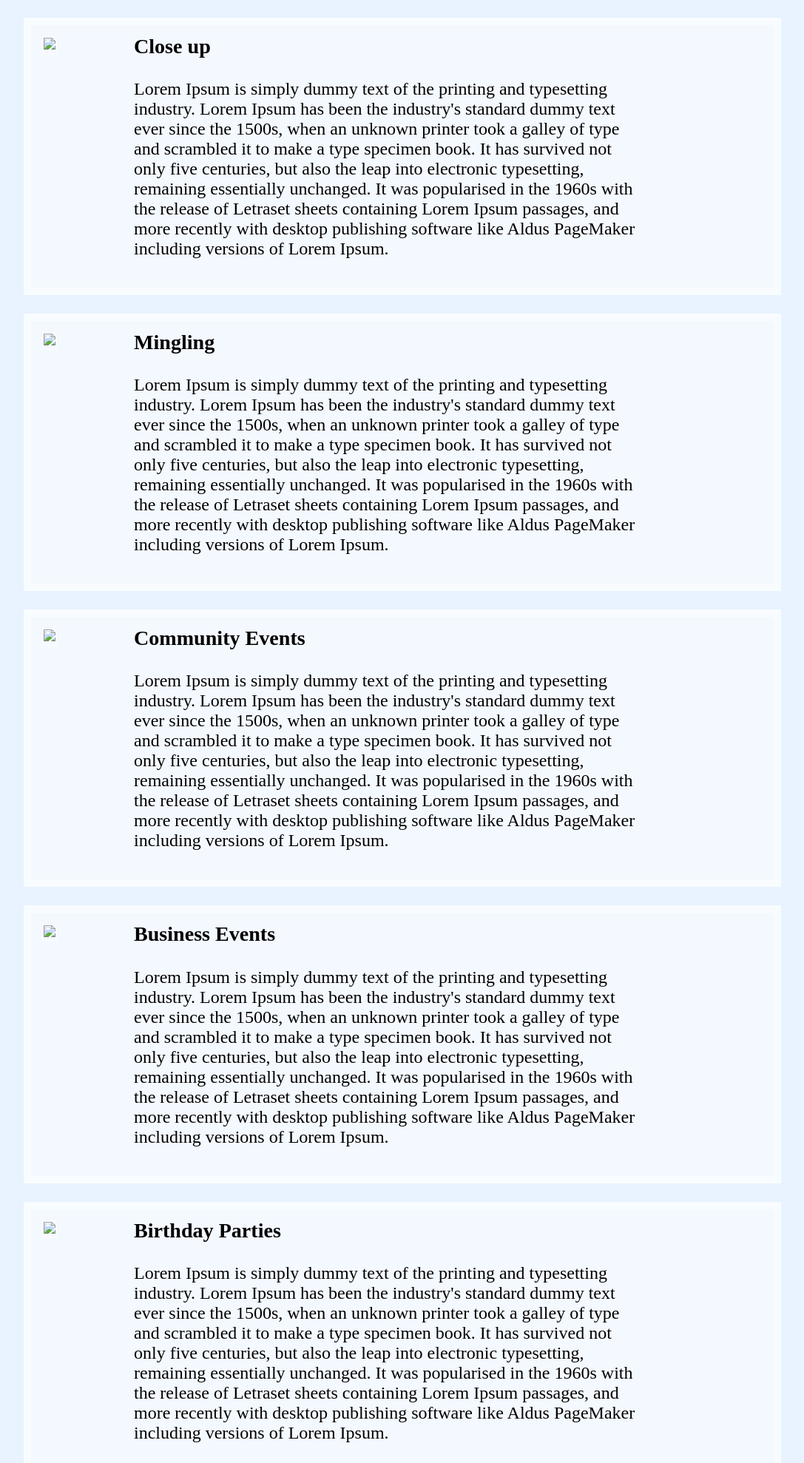
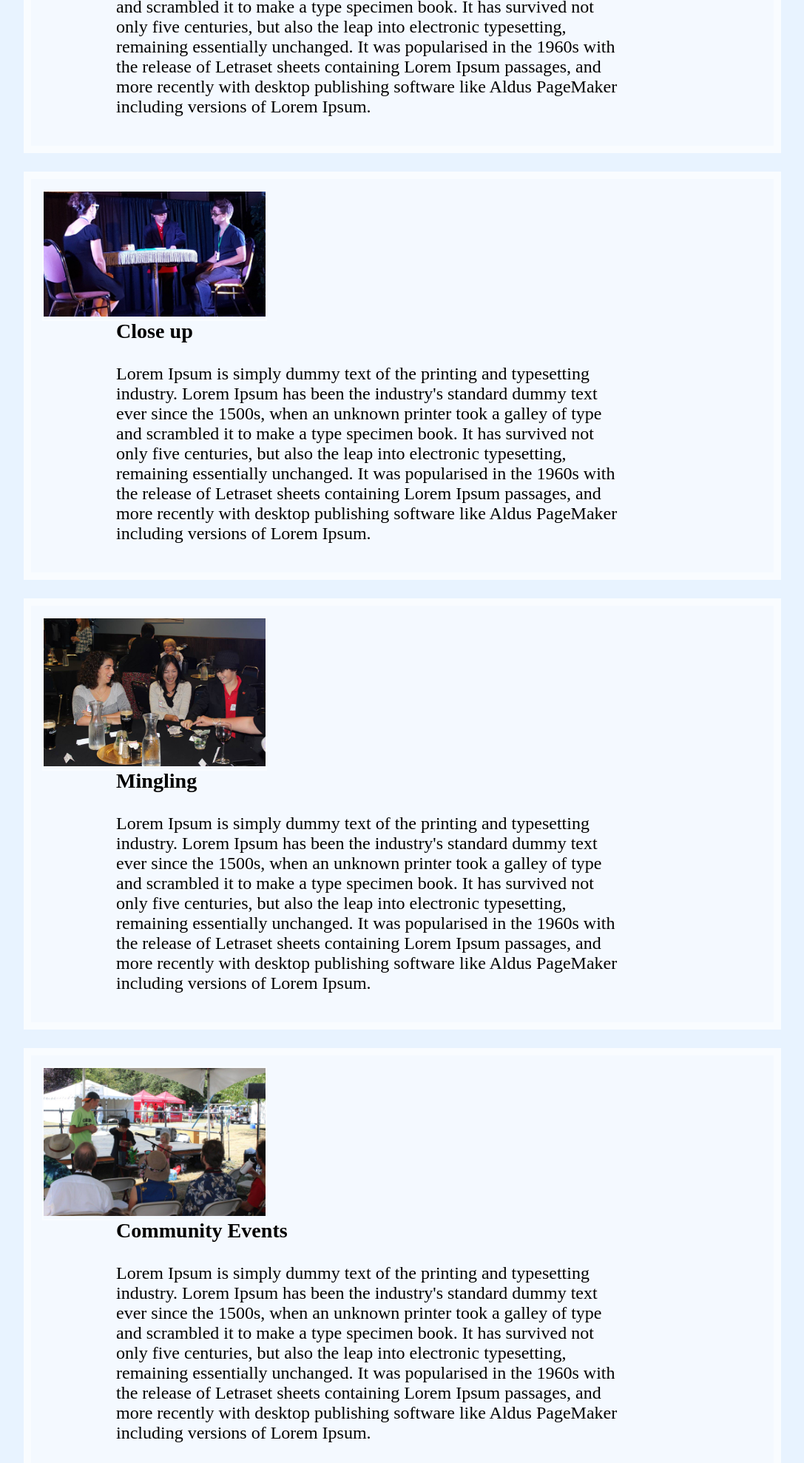
Before and after one commit to devinethang/TheMagicOfDevinGraupmannWebsite, a plain HTML site: page shows_h3.html in a window 1280 px wide. Shown: the part 706-2684 px from the top of the page at 74% size, without its empty margins (96-1183 px from the left). Drawn offline with Linux system fonts and the light colour scheme.

Commit message:
Moved images

```diff
--- a/shows_h3.html
+++ b/shows_h3.html
@@ -7,7 +7,7 @@
   <style>
     body {
       background-color: #fff;
-      background-image: url(../Images/UsedPhotos/stage3_background.jpg);
+      background-image: url(images/UsedPhotos/stage3_background.jpg);
       no-repeat center center fixed;
       -webkit-background-size: cover;
       -moz-background-size: cover;
@@ -55,7 +55,7 @@
 
   <div class="shows-entry" id="Stage">
     <span class="shows-inline shows-left">
-      <img src="../Images/UsedPhotos/School.jpg" class="images" width="300" />
+      <img src="images/UsedPhotos/School.jpg" class="images" width="300" />
     </span>
     <span class="shows-inline shows-right">
       <h3>Stage</h3>
@@ -72,7 +72,7 @@
 
   <div class="shows-entry" id="Close up">
     <span class="shows-inline shows-left">
-      <img src="../Images/UsedPhotos/closeup1.jpg" class="images" width="300" />
+      <img src="images/UsedPhotos/closeup1.jpg" class="images" width="300" />
     </span>
     <span class="shows-inline shows-right">
       <h3>Close up</h3>
@@ -90,7 +90,7 @@
 
   <div class="shows-entry" id="Mingling">
     <span class="shows-inline shows-left">
-      <img src="../Images/UsedPhotos/mingling1.jpg" class="images" width="300" />
+      <img src="images/UsedPhotos/mingling1.jpg" class="images" width="300" />
     </span>
     <span class="shows-inline shows-right">
       <h3>Mingling</h3>
@@ -107,7 +107,7 @@
 
   <div class="shows-entry" id="CommunityEvents">
     <span class="shows-inline shows-left">
-      <img src="../Images/UsedPhotos/stage3.jpg" class="images" width="300" />
+      <img src="images/UsedPhotos/stage3.jpg" class="images" width="300" />
     </span>
     <span class="shows-inline shows-right">
       <h3>Community Events</h3>
@@ -124,7 +124,7 @@
 
   <div class="shows-entry" id="BusinessEvents">
     <span class="shows-inline shows-left">
-      <img src="../Images/UsedPhotos/mingling1.jpg" class="images" width="300" />
+      <img src="images/UsedPhotos/mingling1.jpg" class="images" width="300" />
     </span>
     <span class="shows-inline shows-right">
       <h3>Business Events</h3>
@@ -141,7 +141,7 @@
 
   <div class="shows-entry" id="BirthdayParties">
     <span class="shows-inline shows-left">
-      <img src="../Images/UsedPhotos/birthday1.jpg" class="images" width="300" />
+      <img src="images/UsedPhotos/birthday1.jpg" class="images" width="300" />
     </span>
     <span class="shows-inline shows-right">
       <h3>Birthday Parties</h3>
@@ -158,7 +158,7 @@
 
   <div class="shows-entry" id="Weddings">
     <span class="shows-inline shows-left">
-      <img src="../Images/UsedPhotos/wedding1.jpg" class="images" width="300" />
+      <img src="images/UsedPhotos/wedding1.jpg" class="images" width="300" />
     </span>
     <span class="shows-inline shows-right">
       <h3>Weddings</h3>
@@ -175,7 +175,7 @@
 
   <div class="shows-entry" id="LibraryPrograms">
     <span class="shows-inline shows-left">
-      <img src="../Images/UsedPhotos/stage2.jpg" class="images" width="300" />
+      <img src="images/UsedPhotos/stage2.jpg" class="images" width="300" />
     </span>
     <span class="shows-inline shows-right">
       <h3>Library Programs</h3>
```
Also changed, not shown: images/Devin1.jpg (deleted), images/UsedPhotos/School.jpg (added), images/UsedPhotos/StageShow.jpg (added), images/UsedPhotos/birthday1.jpg (added), images/UsedPhotos/closeup1.jpg (added), images/UsedPhotos/facebook_round.jpg (added), images/UsedPhotos/mingling1.jpg (added), images/UsedPhotos/mingling2.jpg (added), images/UsedPhotos/stage1.jpg (added), images/UsedPhotos/stage2.jpg (added), images/UsedPhotos/stage3.jpg (added), images/UsedPhotos/stage3_background.jpg (added), images/UsedPhotos/wedding1.jpg (added).
